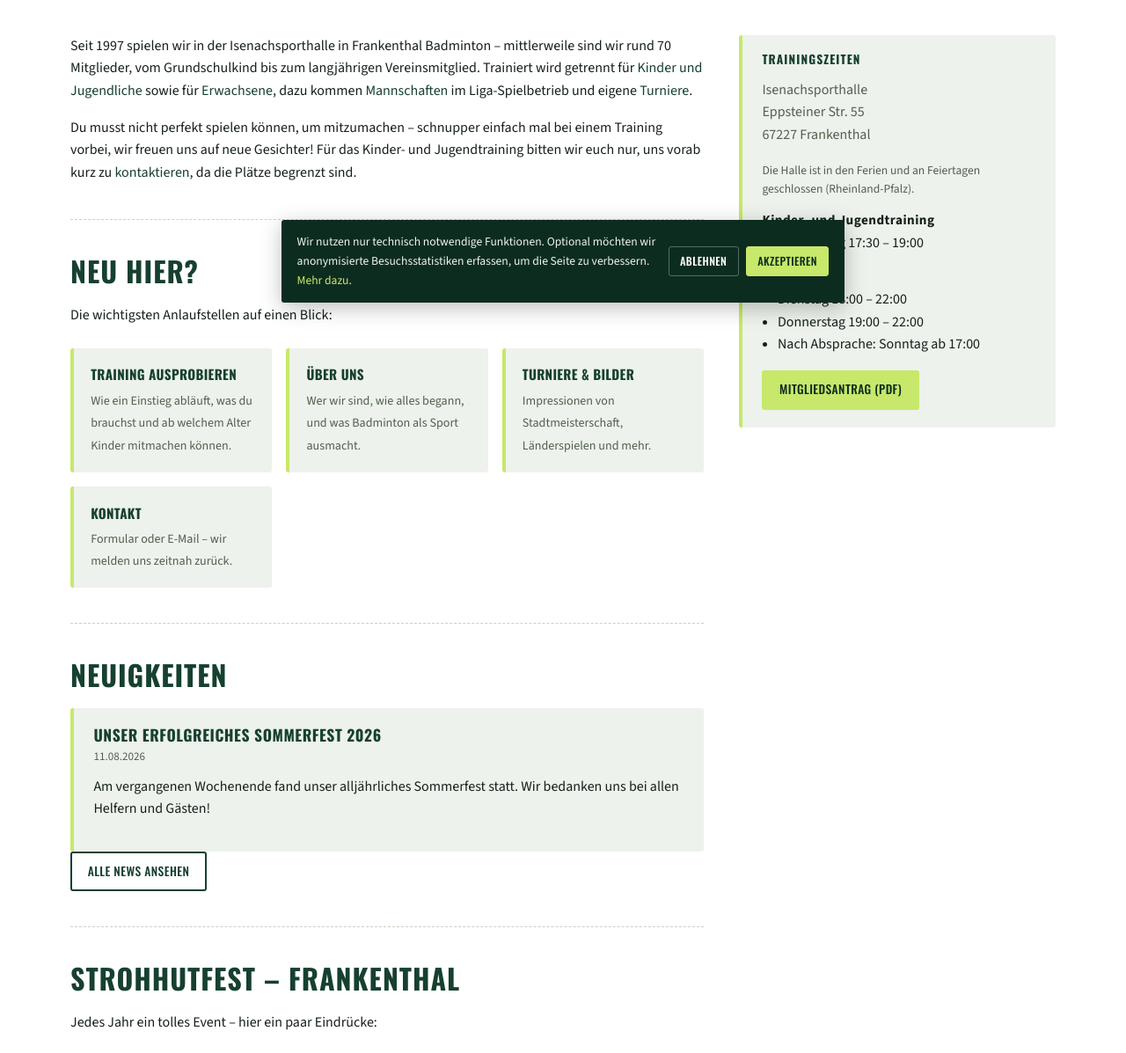
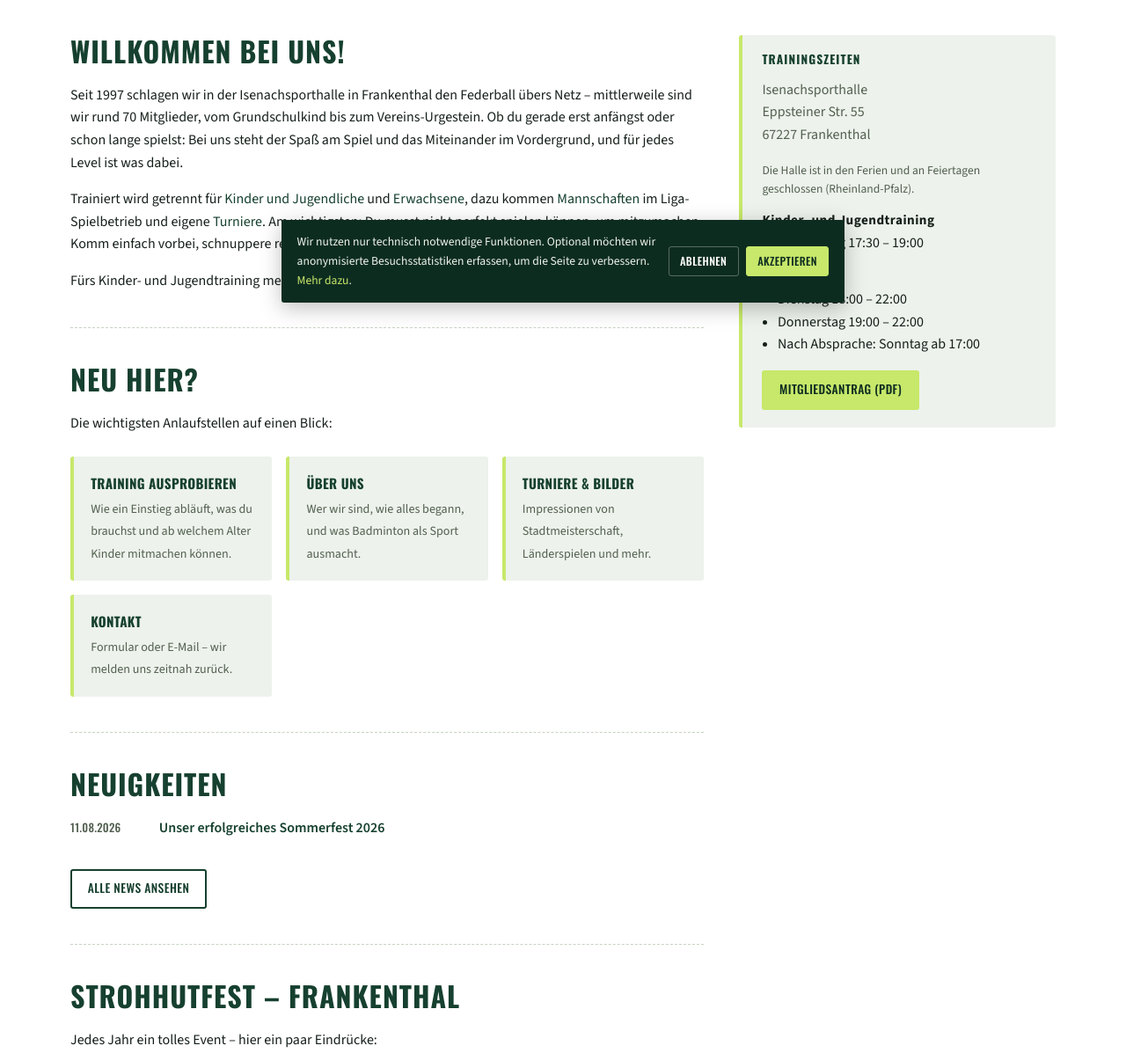
Before and after one commit to Forderverein-Badminton-in-Eppstein-e-V/website, a Jekyll site: the page built from index.html, in a window 1280 px wide, cut to the strip 540-1737 px from the top of the page. Shown: the whole strip at 88% size. Built offline with Jekyll 4.4.1, drawn with Linux system fonts in a browser that asks for light colours.

Commit message:
Update site title and club statistics; enhance homepage content and news display

```diff
--- a/_config.yml
+++ b/_config.yml
@@ -3,7 +3,7 @@
 # GitHub Pages bereitgestellten "github-pages"-Gem-Sammlung und müssen
 # nur hier aktiviert werden.
 
-title: "Förderverein Badminton in Eppstein e.V."
+title: "TSV Eppstein Badminton"
 description: "Badminton-Abteilung des TSV Eppstein in Frankenthal"
 
 # Genutzt vom jekyll-seo-tag-Plugin: erzeugt Seitentitel im Format
@@ -37,13 +37,14 @@ plugins:
 verein:
   gegruendet: 1997
   mitglieder_gesamt: 70
-  mitglieder_kinder: 20
+  mitglieder_kinder: 25
   mitglieder_erwachsene: 50
-  mannschaften_aktuell: 2
-  liga_erste_mannschaft: "Verbandsliga Nordost O19"
+  mannschaften_aktuell: 3
+  liga_erste_mannschaft: "Bezirksoberliga"
   liga_zweite_mannschaft: "Bezirksliga Mitte"
+  liga_dritte_mannschaft: "Bezirksliga Mitte"
   saison_start_monat: "September"
-  saison_aktuell: "2025/26"
+  saison_aktuell: "2026/27"
 
 # Dateien/Ordner, die Jekyll beim Build ignorieren soll (Dev-Kram, keine
 # Website-Inhalte).
--- a/assets/css/style.css
+++ b/assets/css/style.css
@@ -910,6 +910,58 @@ button:focus-visible {
   margin-bottom: 0.7rem;
 }
 
+/* Kompakte Mini-Liste für den News-Teaser auf der Startseite:
+   nur Datum + Titel pro Zeile, Datum links. */
+.news-mini-liste {
+  list-style: none;
+  margin: 0 0 1.5rem;
+  padding: 0;
+  display: flex;
+  flex-direction: column;
+  gap: 0.6rem;
+}
+
+.news-mini-item {
+  display: flex;
+  align-items: baseline;
+  gap: 0.9rem;
+  border-bottom: 1px dashed #d9e2d6;
+  padding-bottom: 0.6rem;
+}
+
+.news-mini-item:last-child {
+  border-bottom: none;
+}
+
+.news-mini-datum {
+  flex: 0 0 auto;
+  min-width: 5.4rem;
+  font-family: var(--font-display);
+  font-size: 0.8rem;
+  letter-spacing: 0.02em;
+  color: var(--ink-soft);
+}
+
+.news-mini-liste a {
+  color: var(--court);
+  font-weight: 600;
+}
+
+.news-mini-liste a:hover {
+  color: var(--accent-dark);
+}
+
+@media (max-width: 420px) {
+  .news-mini-item {
+    flex-direction: column;
+    gap: 0.15rem;
+  }
+
+  .news-mini-datum {
+    min-width: 0;
+  }
+}
+
 .site-footer {
   background: var(--court-dark);
   color: #cfe0d3;
--- a/index.html
+++ b/index.html
@@ -14,20 +14,26 @@ hero_cta_text: "Jetzt Kontakt aufnehmen"
 <div class="container page-body">
   <div class="layout">
     <div>
+      <h2>Willkommen bei uns!</h2>
       <p>
-        Seit {{ site.verein.gegruendet }} spielen wir in der Isenachsporthalle in Frankenthal
-        Badminton – mittlerweile sind wir rund {{ site.verein.mitglieder_gesamt }}
-        Mitglieder, vom Grundschulkind bis zum langjährigen Vereinsmitglied. Trainiert wird
-        getrennt für <a href="spielbetrieb-training-kinder-jugend.html">Kinder und
-          Jugendliche</a> sowie für <a href="spielbetrieb-training-erwachsene.html">Erwachsene</a>,
-        dazu kommen <a href="spielbetrieb-mannschaften.html">Mannschaften</a> im
-        Liga-Spielbetrieb und eigene <a href="spielbetrieb-turniere.html">Turniere</a>.
+        Seit {{ site.verein.gegruendet }} schlagen wir in der Isenachsporthalle in
+        Frankenthal den Federball übers Netz – mittlerweile sind wir rund
+        {{ site.verein.mitglieder_gesamt }} Mitglieder, vom Grundschulkind bis zum
+        Vereins-Urgestein. Ob du gerade erst anfängst oder schon lange spielst: Bei uns
+        steht der Spaß am Spiel und das Miteinander im Vordergrund, und für jedes Level ist
+        was dabei.
       </p>
       <p>
-        Du musst nicht perfekt spielen können, um mitzumachen – schnupper einfach mal bei
-        einem Training vorbei, wir freuen uns auf neue Gesichter! Für das Kinder- und
-        Jugendtraining bitten wir euch nur, uns vorab kurz zu
-        <a href="kontakt.html">kontaktieren</a>, da die Plätze begrenzt sind.
+        Trainiert wird getrennt für <a href="spielbetrieb-training-kinder-jugend.html">Kinder
+          und Jugendliche</a> und <a href="spielbetrieb-training-erwachsene.html">Erwachsene</a>,
+        dazu kommen <a href="spielbetrieb-mannschaften.html">Mannschaften</a> im
+        Liga-Spielbetrieb und eigene <a href="spielbetrieb-turniere.html">Turniere</a>. Am
+        wichtigsten: Du musst nicht perfekt spielen können, um mitzumachen. Komm einfach
+        vorbei, schnuppere rein und werde Teil unserer Badminton-Familie – WE WANT YOU 🙂
+      </p>
+      <p>
+        Fürs Kinder- und Jugendtraining meldet euch vorab kurz über den
+        <a href="kontakt.html">Kontakt</a>, da die Plätze begrenzt sind.
       </p>
 
       <hr class="court-divider">
@@ -53,20 +59,19 @@ hero_cta_text: "Jetzt Kontakt aufnehmen"
         </a>
       </div>
 
-      {% assign neueste_news = site.posts | slice: 0, 2 %}
+      {% assign neueste_news = site.posts | slice: 0, 4 %}
       {% if neueste_news.size > 0 %}
       <hr class="court-divider">
 
       <h2>Neuigkeiten</h2>
-      <div class="news-liste">
+      <ul class="news-mini-liste">
         {% for post in neueste_news %}
-        <article class="news-karte">
-          <h2>{{ post.title }}</h2>
-          <span class="datum">{{ post.date | date: "%d.%m.%Y" }}</span>
-          <p>{{ post.excerpt | strip_html | truncatewords: 30 }}</p>
-        </article>
+        <li class="news-mini-item">
+          <span class="news-mini-datum">{{ post.date | date: "%d.%m.%Y" }}</span>
+          <a href="news.html">{{ post.title }}</a>
+        </li>
         {% endfor %}
-      </div>
+      </ul>
       <p><a class="btn btn-outline" style="color:var(--court); border-color: var(--court);" href="news.html">Alle News
           ansehen</a></p>
       {% endif %}
```
